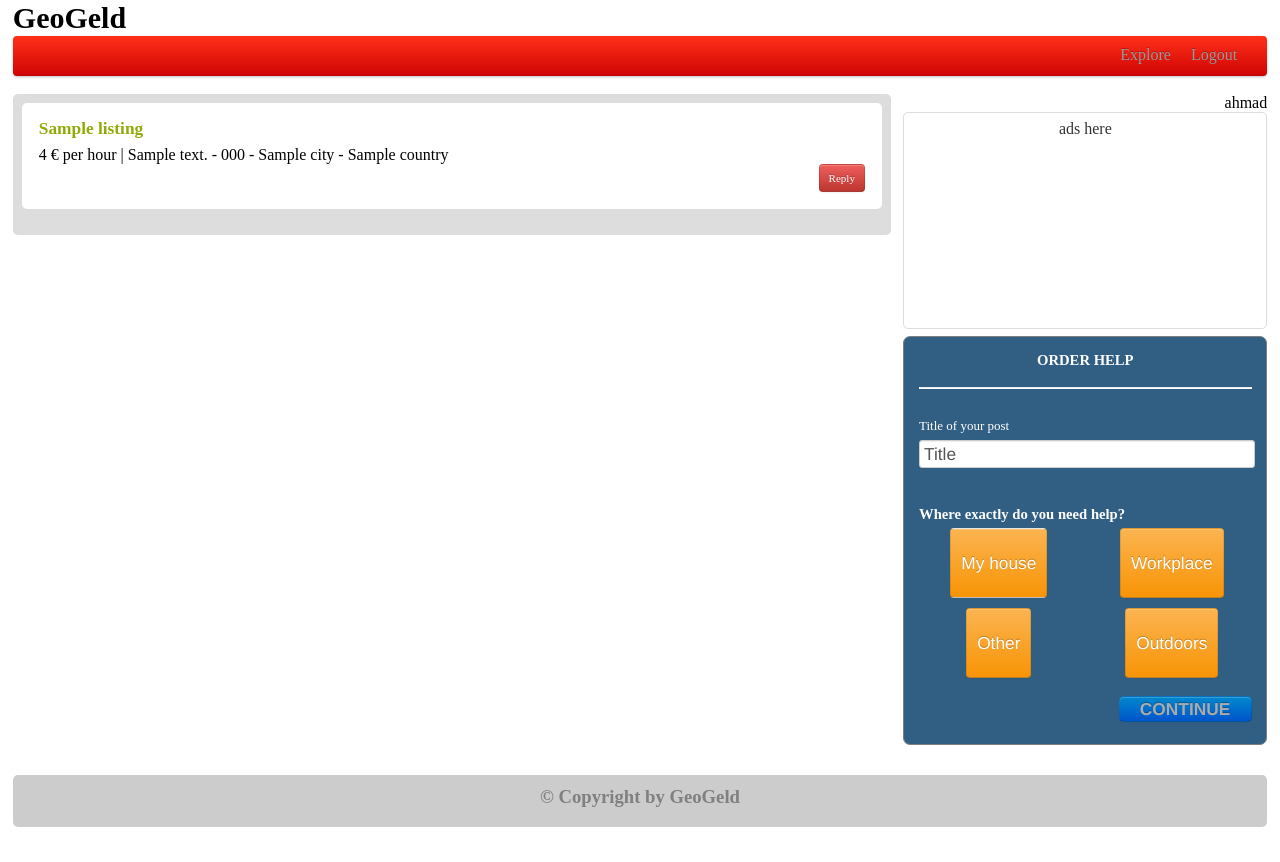
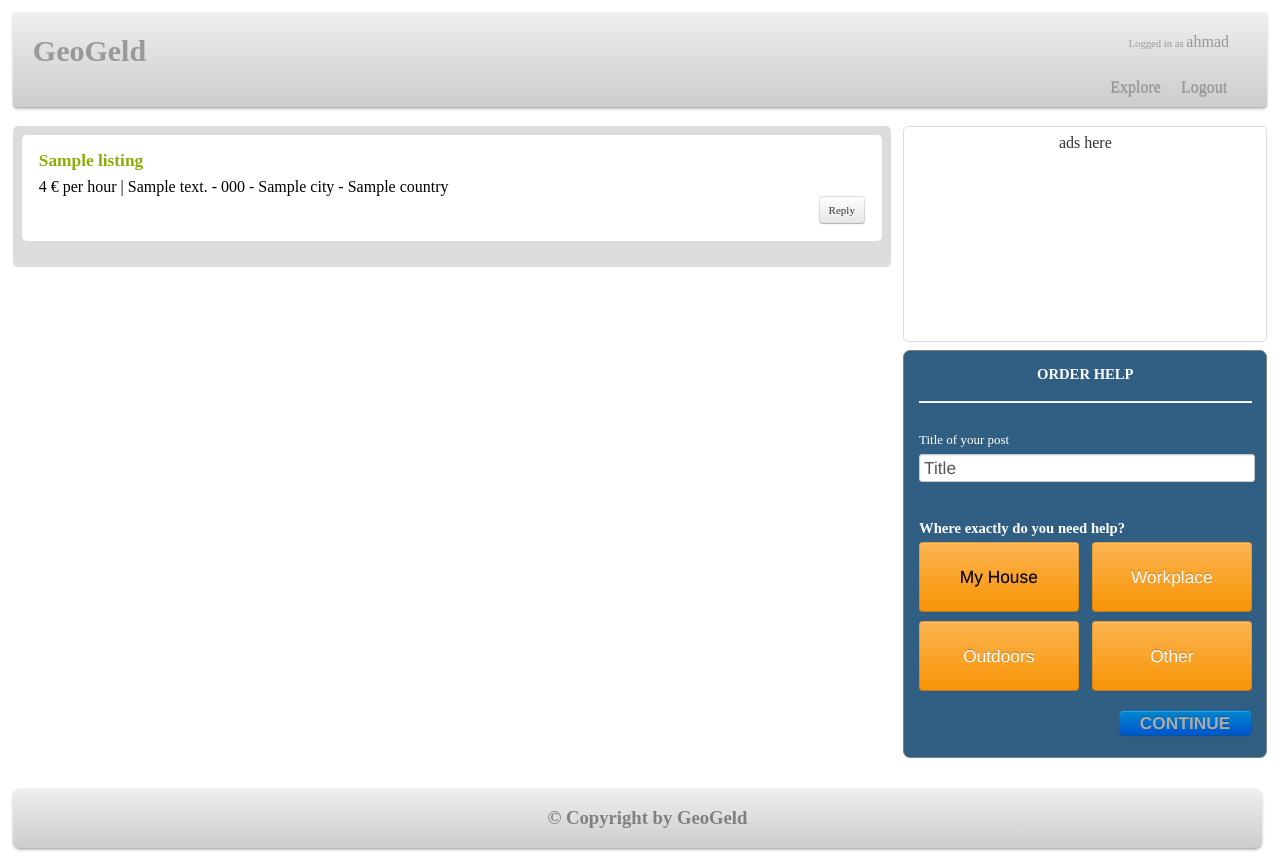
Before and after one commit to ahmadmoalla/geogeld, a Django app: template geogeld/templates/geogeld/index.html in a window 1280 px wide. Before the commit the page ends 827 px from the top, so only its background shows below. Run offline with Django 3.2, Linux system fonts and the light colour scheme; a user stored in the database is signed in; tables that the repository leaves empty hold one stand-in row (values such as "Sample post"); the template is opened without the code that fills it: most values are stand-ins (such as "Sample title", 1, 10 or a date in 2020); parts of the project's set-up code (start-up, migrations or seed data) failed here and were passed over; some libraries are stand-ins or nearby versions.

Commit message:
Some improvements in the design

```diff
--- a/accounts/views.py
+++ b/accounts/views.py
@@ -24,7 +24,8 @@ def login_or_registration(request, template_name='accounts/login_or_registration
         post_data = dict(request.POST) # we need this because QueryDict is immutable
         location_string = ''.join(post_data.get('location'))  # use ''.join() to stringify the list
         if location_string:
-            post_data['location'] = location_string.replace(''.join(re.findall('(SRID=.*;)POINT', location_string)), '') # Extract the SRID=...; part of the location value
+            # Extract the SRID=...; part of the location value
+            post_data['location'] = location_string.replace(''.join(re.findall('(SRID=.*;)POINT', location_string)), '')
 
         registration_form = RegistrationForm(request.POST)
         # authenticate and log the user in after the account in created
--- a/geogeld/static/geogeld/css/style.css
+++ b/geogeld/static/geogeld/css/style.css
@@ -11,6 +11,28 @@ body {
     font-size: 12pt;
 }
 
+#logo-text {
+    color: #999999;
+    display: inline-block;
+}
+
+#user_info{
+    margin-right: 1.5%;
+    font-size: 8pt;
+}
+
+#user_info a{
+    color: #999999;
+    font-size: 12pt;
+
+}
+
+#user_info a:hover{
+    text-shadow: 0 -1px 0 rgba(0, 0, 0, 0.25);
+    color: #ffffff;
+
+}
+
 .clearfix:after {
    content: ".";
    visibility: hidden;
@@ -21,13 +43,17 @@ body {
 
 #container {
     margin: auto;
+    padding: 1%;
     width: 98%;
 }
 
 #header {
     width: 100%;
     margin-bottom: 1%;
+}
 
+#header a, a:visited {
+    text-decoration: none;
 }
 
 
@@ -38,16 +64,29 @@ body {
 
 #footer {
     width: 98%;
-    padding: 1%;
-    border-radius: 5px;
-    -webkit-border-radius: 5px;
-    -moz-border-radius: 5px;
     text-align: center;
-
     font-size: 14pt;
     font-weight: bold;
     color: gray;
-    background-color: #cccccc;
+    min-height: 40px;
+    padding-top: 20px;
+    padding-left: 20px;
+
+    border-radius: 7px;
+    -webkit-border-radius: 7px;
+    -moz-border-radius: 7px;
+    -o-border-radius: 7px;
+
+    background: #eeeeee; /* Old browsers */
+    background: -moz-linear-gradient(top, #eeeeee 0%, #cccccc 100%); /* FF3.6+ */
+    background: -webkit-gradient(linear, left top, left bottom, color-stop(0%,#eeeeee), color-stop(100%,#cccccc)); /* Chrome,Safari4+ */
+    background: -webkit-linear-gradient(top, #eeeeee 0%,#cccccc 100%); /* Chrome10+,Safari5.1+ */
+    background: -o-linear-gradient(top, #eeeeee 0%,#cccccc 100%); /* Opera 11.10+ */
+    background: -ms-linear-gradient(top, #eeeeee 0%,#cccccc 100%); /* IE10+ */
+    background: linear-gradient(top, #eeeeee 0%,#cccccc 100%); /* W3C */
+    filter: progid:DXImageTransform.Microsoft.gradient( startColorstr='#eeeeee', endColorstr='#cccccc',GradientType=0 ); /* IE6-9 */    -webkit-box-shadow: 0 1px 3px rgba(0, 0, 0, 0.25), inset 0 -1px 0 rgba(0, 0, 0, 0.1);
+       -moz-box-shadow: 0 1px 3px rgba(0, 0, 0, 0.25), inset 0 -1px 0 rgba(0, 0, 0, 0.1);
+            box-shadow: 0 1px 3px rgba(0, 0, 0, 0.25), inset 0 -1px 0 rgba(0, 0, 0, 0.1);
 
 }
 
@@ -134,7 +173,11 @@ body {
     padding: 2%;
 }
 
-.job-title {
+.job-listing a{
+    text-decoration: none;
+}
+
+  .job-title {
     color: #90aa08;
     font-size: 13pt;
     font-weight: bold;
@@ -187,7 +230,7 @@ body {
     margin-top: 4%;
 }
 
-.job-category-button {
+#quick-posting-form .job-category-button {
     width: 100%;
     height: 70px;
     margin-bottom: 3%;
@@ -197,8 +240,8 @@ body {
 
 }
 
-.job-category-button.chosen {
-    background-color:  #ffffff;
+#quick-posting-form .job-category-button.chosen {
+    color:  #000000;
 }
 
 #category-label, #job-title-label {
@@ -232,20 +275,25 @@ body {
     */
 }
 
+.navbar-inner .nav {
+    float: right;
+}
+
 /* Overidden Twitter-Bootstrap styles */
 .navbar-inner {
     min-height: 40px;
+    padding-top: 20px;
     padding-right: 20px;
     padding-left: 20px;
-    background: #ff3019; /* Old browsers */
-    background: -moz-linear-gradient(top, #ff3019 0%, #cf0404 100%); /* FF3.6+ */
-    background: -webkit-gradient(linear, left top, left bottom, color-stop(0%,#ff3019), color-stop(100%,#cf0404)); /* Chrome,Safari4+ */
-    background: -webkit-linear-gradient(top, #ff3019 0%,#cf0404 100%); /* Chrome10+,Safari5.1+ */
-    background: -o-linear-gradient(top, #ff3019 0%,#cf0404 100%); /* Opera 11.10+ */
-    background: -ms-linear-gradient(top, #ff3019 0%,#cf0404 100%); /* IE10+ */
-    background: linear-gradient(top, #ff3019 0%,#cf0404 100%); /* W3C */
-    filter: progid:DXImageTransform.Microsoft.gradient( startColorstr='#ff3019', endColorstr='#cf0404',GradientType=0 ); /* IE6-9 */
-    -webkit-box-shadow: 0 1px 3px rgba(0, 0, 0, 0.25), inset 0 -1px 0 rgba(0, 0, 0, 0.1);
+    background: #eeeeee; /* Old browsers */
+    background: -moz-linear-gradient(top, #eeeeee 0%, #cccccc 100%); /* FF3.6+ */
+    background: -webkit-gradient(linear, left top, left bottom, color-stop(0%,#eeeeee), color-stop(100%,#cccccc)); /* Chrome,Safari4+ */
+    background: -webkit-linear-gradient(top, #eeeeee 0%,#cccccc 100%); /* Chrome10+,Safari5.1+ */
+    background: -o-linear-gradient(top, #eeeeee 0%,#cccccc 100%); /* Opera 11.10+ */
+    background: -ms-linear-gradient(top, #eeeeee 0%,#cccccc 100%); /* IE10+ */
+    background: linear-gradient(top, #eeeeee 0%,#cccccc 100%); /* W3C */
+    filter: progid:DXImageTransform.Microsoft.gradient( startColorstr='#eeeeee', endColorstr='#cccccc',GradientType=0 ); /* IE6-9 */    -webkit-box-shadow: 0 1px 3px rgba(0, 0, 0, 0.25), inset 0 -1px 0 rgba(0, 0, 0, 0.1);
        -moz-box-shadow: 0 1px 3px rgba(0, 0, 0, 0.25), inset 0 -1px 0 rgba(0, 0, 0, 0.1);
             box-shadow: 0 1px 3px rgba(0, 0, 0, 0.25), inset 0 -1px 0 rgba(0, 0, 0, 0.1);
+
 }
--- a/geogeld/static/geogeld/js/main.js
+++ b/geogeld/static/geogeld/js/main.js
@@ -6,7 +6,7 @@ function chose_category(){
 	$('.job-category-button').removeClass('chosen');
 	$button.addClass('chosen');
 
-	$('#job-category').val($button.val());
+	$('#job-category').val($button.attr('cat-name'));
 }
 
 function toggle_job_title_state(){
--- a/geogeld/templates/geogeld/base.html
+++ b/geogeld/templates/geogeld/base.html
@@ -30,12 +30,15 @@
 	<body>
 		<div id="container">
 			<header id="header">
-				<a href="{% url home %}"><h1>GeoGeld</h1></a>
 				{% block header-extra %}
 					<div class="navbar">
 					  <div class="navbar-inner">
+						<a href="{% url home %}"><h1 id="logo-text">GeoGeld</h1></a>
+		                {% if user.is_authenticated %}
+		                    <div id="user_info">Logged in as <a href="{% url accounts.views.profile %}">{{ user }}</a></div>
+		                {% endif %}
 					    <div class="container">
-							<ul class="nav pull-right">
+							<ul class="nav" class="pull-right">
 							  <li><a href="{% url listing.views.search %}">Explore</a></li>
 						    {% if user.is_authenticated %}
 						       <li><a id="logout-button" href="{% url logout %}">Logout</a></li>
@@ -46,9 +49,6 @@
 					    </div>
 					  </div>
 					</div>
-	                {% if user.is_authenticated %}
-	                    <div id="user_info"><a href="{% url accounts.views.profile %}">{{ user }}</a></div>
-	                {% endif %}
 				{% endblock header-extra %}
 			</header>
 
--- a/geogeld/templates/geogeld/index.html
+++ b/geogeld/templates/geogeld/index.html
@@ -9,7 +9,7 @@
 			      <div class="job-title">{{ listing.title }}</div>
 			      <div class="job-details">{{ listing.payment_rate }} € per hour | {{ listing.address }} - {{ listing.zipcode }} - {{ listing.city }} - {{ listing.country }}</div>
 			  </a>
-		      <div><a href="/listings/{{ listing.id }}/reply/" class="reply-button btn btn-small btn-danger">Reply</a></div>
+		      <div><a href="/listings/{{ listing.id }}/reply/" class="reply-button btn btn-small btn-action">Reply</a></div>
               <div class="clearfix"></div>
 		  </div>
 		{% endfor %}
@@ -25,23 +25,23 @@
     ads here
 	</div>
     <div id="job-posting-box">
-        <form id="quick-posting-form" method="post" action="/listings/post/">{% csrf_token %}
+        <form id="quick-posting-form" method="get" action="/listings/post/">{% csrf_token %}
         <span id="form-title">ORDER HELP</span>
         <hr />
         <label id="job-title-label" for="job-title" />Title of your post</label>
-        <input id="job-title" class="form-element" type="text" name="job_title" value="Title" />
+        <input id="job-title" class="form-element" type="text" name="title" value="Title" />
         <br />
         <br />
         <span id="category-label">Where exactly do you need help?</span>
         <div id="quick-posting-form-left-column">
-	        <input type="button" class="job-category-button chosen btn btn-warning" value="My house" />
-	        <input type="button" class="job-category-button btn btn-warning" value="Other" />
+	           <input type="button" class="job-category-button btn btn-warning chosen" cat-name="indoors" value="My House" />
+	           <input type="button" class="job-category-button btn btn-warning" cat-name="outdoors" value="Outdoors" />
         </div>
         <div id="quick-posting-form-right-column">
-	        <input type="button" class="job-category-button btn btn-warning" value="Workplace" />
-	        <input type="button" class="job-category-button btn btn-warning" value="Outdoors" />
+	           <input type="button" class="job-category-button btn btn-warning" cat-name="workplace" value="Workplace" />
+	           <input type="button" class="job-category-button btn btn-warning" cat-name="other" value="Other" />
         </div>
-        <input class="form-element" id="job-category" type="hidden" name="category" value="" />
+        <input class="form-element" id="job-category" type="hidden" name="category" value="indoors" />
         <input class="form-element btn btn-primary pull-right" id="continue-button" type="submit" value="CONTINUE" />
 		<div class="clearfix"></div>
         </form>
--- a/listing/models.py
+++ b/listing/models.py
@@ -1,8 +1,8 @@
 from django.db import models
 from django.contrib.gis.db import models as geomodels
+from django.conf.__init__ import settings
 
-from django.conf.__init__ import settings
-from accounts.models import UserProfile
+from accounts.models import User
 
 
 PAYMENT_TYPE = {
@@ -42,7 +42,7 @@ class Listing(models.Model):
         verbose_name = 'listing'
         verbose_name_plural = 'listings'
 
-    user = models.ForeignKey(UserProfile, help_text="User")
+    user = models.ForeignKey(User, help_text="User")
     category = models.ForeignKey(Category, default=1, help_text="")
     title = models.CharField(max_length=1024, null=False, blank=False, help_text="")
     description = models.TextField(null=True, blank=True, help_text="")
--- a/listing/templates/listing/listing_reply.html
+++ b/listing/templates/listing/listing_reply.html
@@ -2,6 +2,6 @@
 
 {% block content %}
 
-Reply to {{ listing.title }}
+Reply to <h3>{{ listing.title }}</h3>
 
 {% endblock content %}
```
Also changed, not shown: listing/static/listing/css/listing.css (+8 -17 lines), listing/templates/listing/listing_details.html (+7 -1 lines), listing/templates/listing/listing_post.html (+0 -7 lines), listing/views.py (+21 -6 lines), listing/migrations/0002_auto__chg_field_listing_user.py (added).
